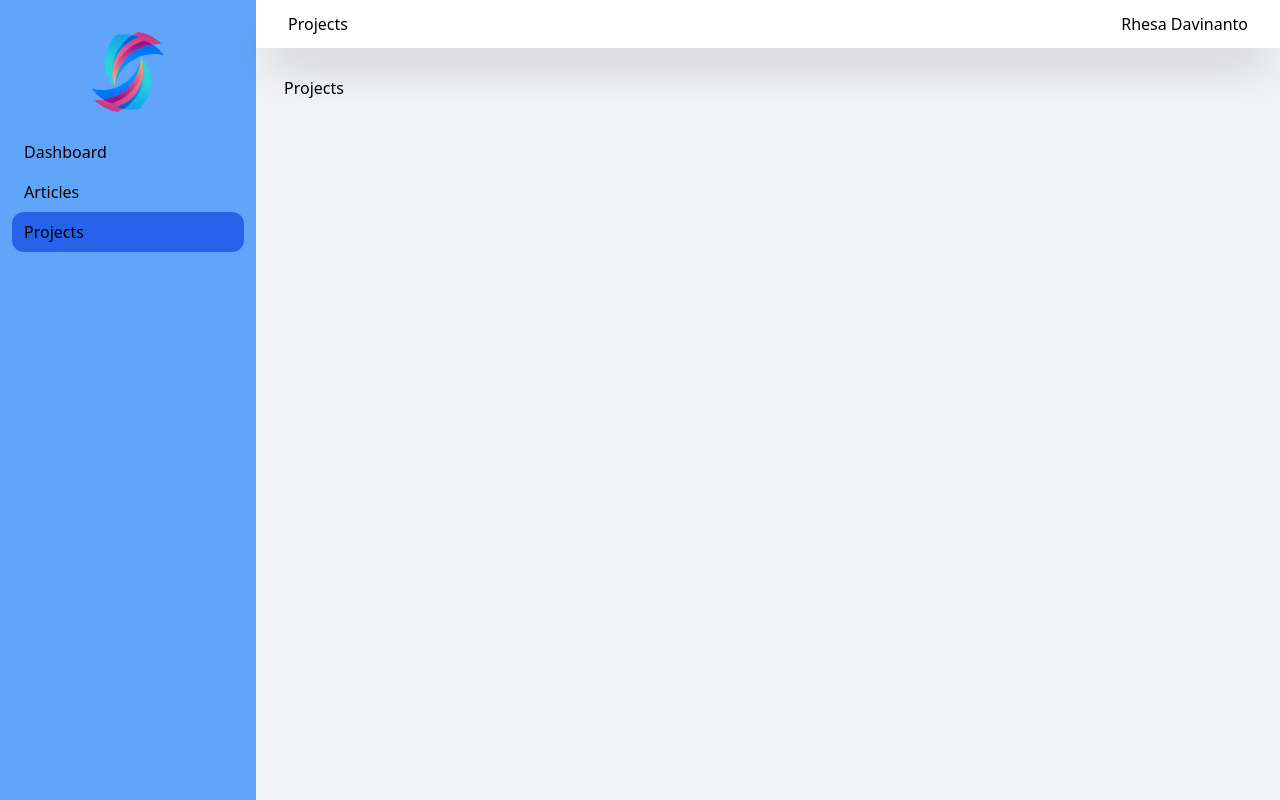
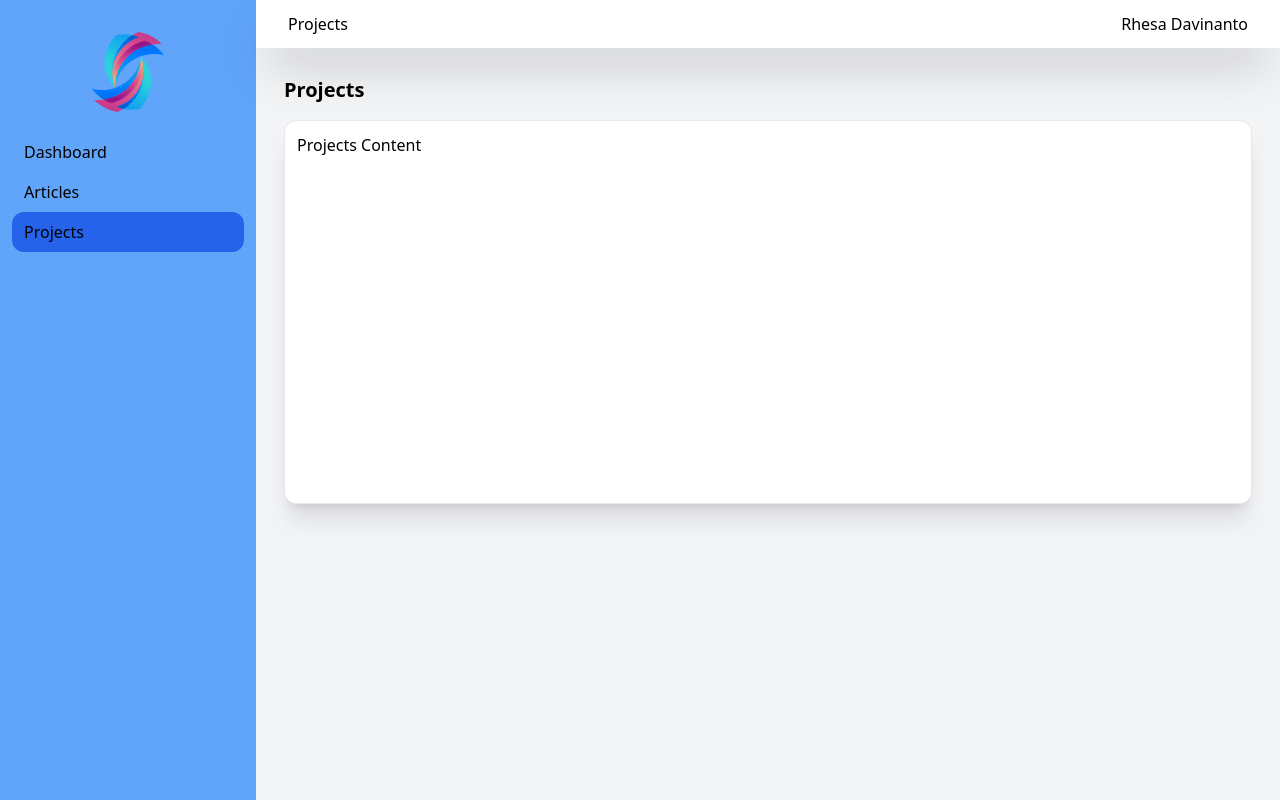
Before and after one commit to RhesaDav/personal-web-dashboard, a React (Create React App) app: page /projects in a window 1280 px wide. Built offline with nearby package versions, Linux system fonts and the light colour scheme.

Commit message:
template

```diff
--- a/src/pages/dashboard/Articles.jsx
+++ b/src/pages/dashboard/Articles.jsx
@@ -1,10 +1,19 @@
-import React from 'react'
-import LayoutDashboard from '../../Layout/LayoutDashboard'
+import React from "react";
+import LayoutDashboard from "../../Layout/LayoutDashboard";
 
 export default function Articles() {
   return (
     <div>
-      <LayoutDashboard title='Articles'>Articles</LayoutDashboard>
+      <LayoutDashboard title="Articles">
+        <div className="flex flex-col gap-4">
+          <h1 className="text-xl font-bold">Article</h1>
+          <div className="flex justify-between">
+            <div className="bg-white w-full h-96 justify-between flex flex-col border rounded-xl shadow-xl">
+              <div className="flex items-center p-3 gap-4">Article Content</div>
+            </div>
+          </div>
+        </div>
+      </LayoutDashboard>
     </div>
-  )
+  );
 }
--- a/src/pages/dashboard/Projects.jsx
+++ b/src/pages/dashboard/Projects.jsx
@@ -3,6 +3,13 @@ import LayoutDashboard from '../../Layout/LayoutDashboard'
 
 export default function Projects() {
   return (
-    <div><LayoutDashboard title='Projects'>Projects</LayoutDashboard></div>
+    <div><LayoutDashboard title='Projects'>        <div className="flex flex-col gap-4">
+    <h1 className="text-xl font-bold">Projects</h1>
+    <div className="flex justify-between">
+      <div className="bg-white w-full h-96 justify-between flex flex-col border rounded-xl shadow-xl">
+        <div className="flex items-center p-3 gap-4">Projects Content</div>
+      </div>
+    </div>
+  </div></LayoutDashboard></div>
   )
 }
```
Also changed, not shown: src/pages/dashboard/dummyContent.html (added, +8 -0 lines).
